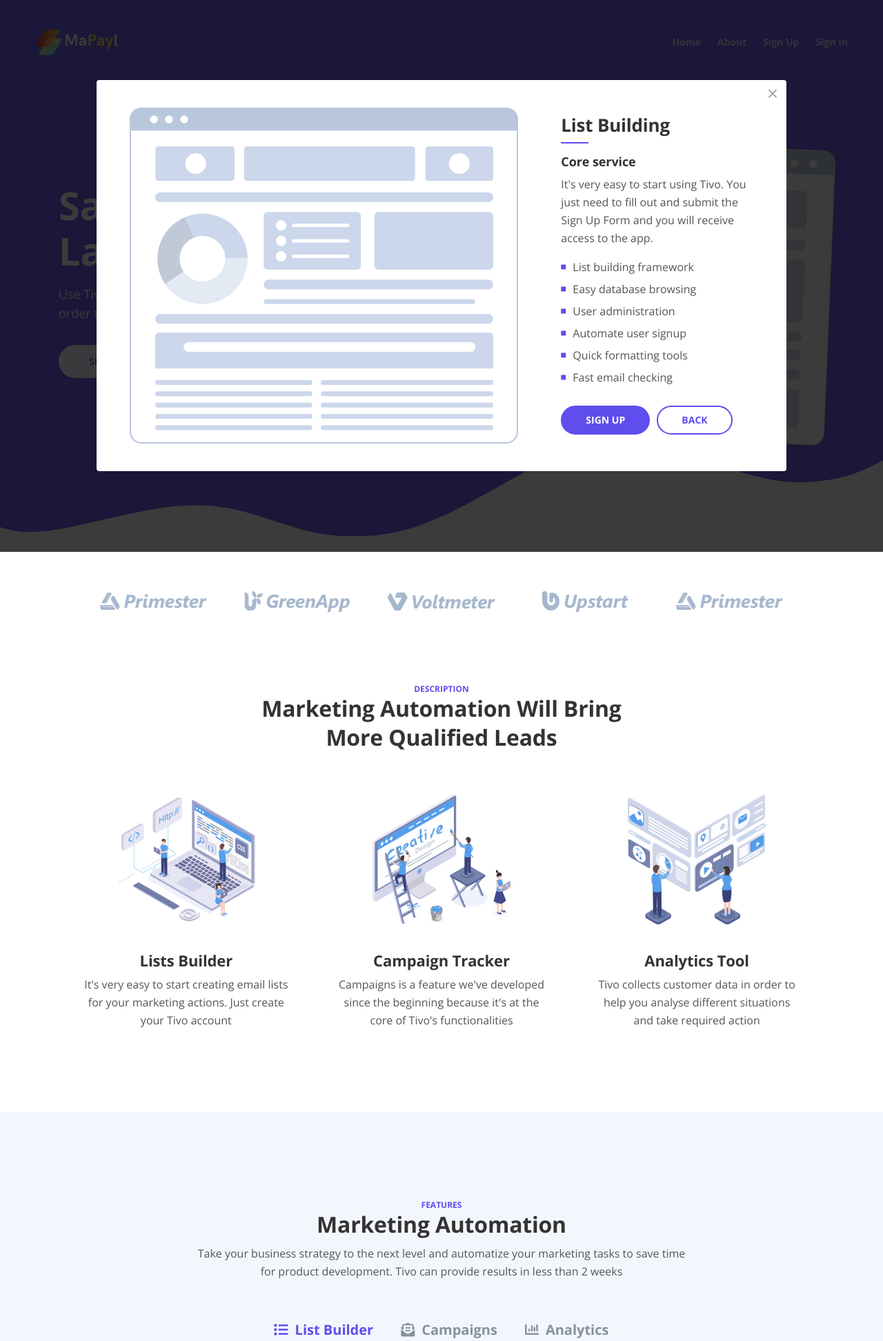
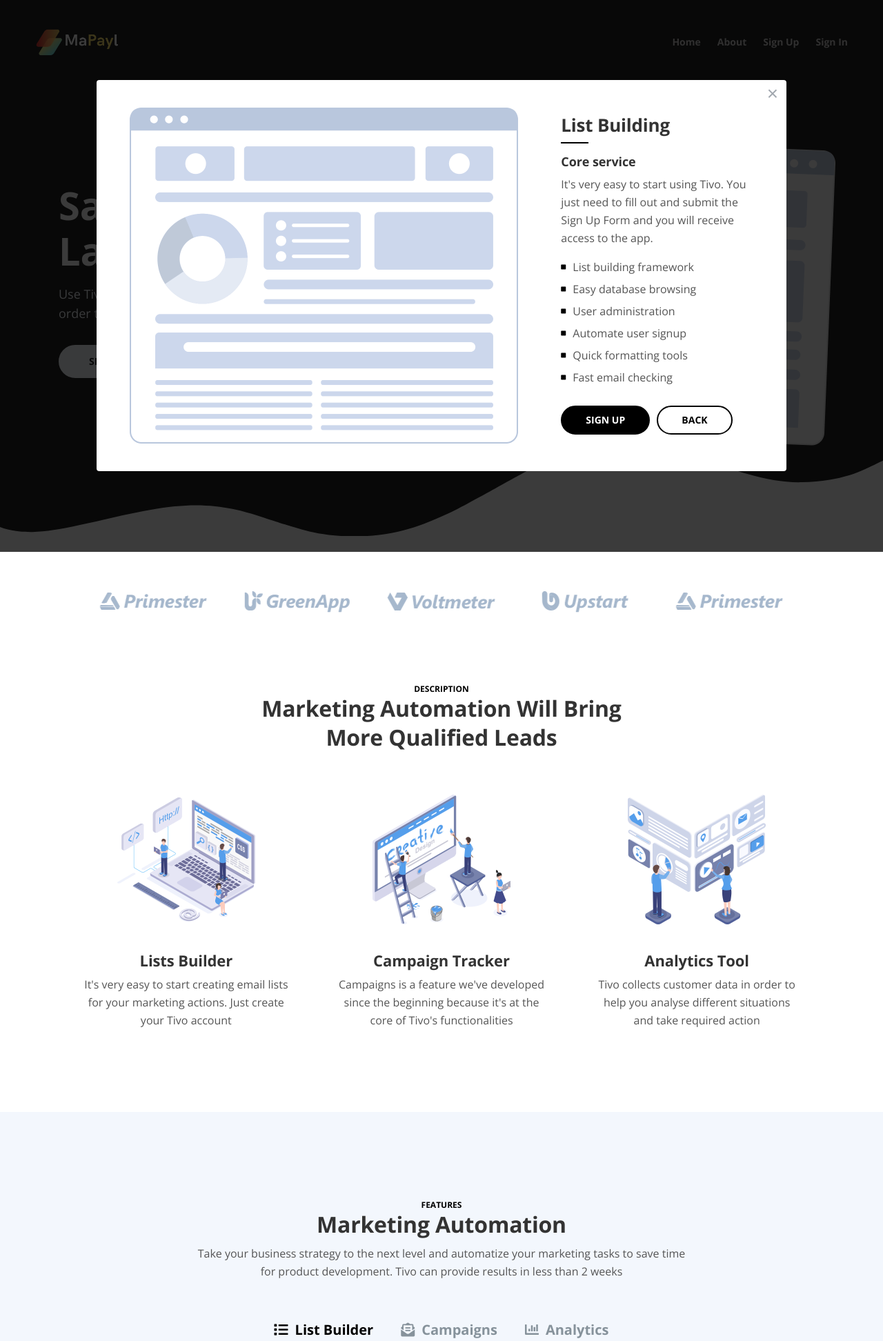
Before and after one commit to rishitashaw/MaPayl, a Django app: page / in a window 1280 px wide, after a click on "LIGHTBOX". Shown: the top 1944 px of the page at 69% size. Run offline with Django 3.2, Linux system fonts and the light colour scheme; some libraries are stand-ins or nearby versions.

Commit message:
color changed

```diff
--- a/mapayl/static/css/styles.css
+++ b/mapayl/static/css/styles.css
@@ -96,7 +96,7 @@ h6 {
 }
 
 .above-heading {
-  color: #5f4dee;
+  color: #000;
   font: 700 0.75rem/0.875rem "Open Sans", sans-serif;
   text-align: center;
 }
@@ -145,15 +145,15 @@ a.white {
 }
 
 .blue {
-  color: #5f4dee;
+  color: #000;
 }
 
 .btn-solid-reg {
   display: inline-block;
   padding: 1.1875rem 2.125rem 1.1875rem 2.125rem;
-  border: 0.125rem solid #5f4dee;
+  border: 0.125rem solid #000;
   border-radius: 2rem;
-  background-color: #5f4dee;
+  background-color: #000;
   color: #fff;
   font: 700 0.875rem/0 "Open Sans", sans-serif;
   text-decoration: none;
@@ -180,24 +180,24 @@ a.white {
 
 .btn-solid-lg:hover {
   background-color: transparent;
-  color: #5f4dee;
+  color: #000;
   text-decoration: none;
 }
 
 .btn-outline-reg {
   display: inline-block;
   padding: 1.1875rem 2.125rem 1.1875rem 2.125rem;
-  border: 0.125rem solid #5f4dee;
+  border: 0.125rem solid #000;
   border-radius: 2rem;
   background-color: transparent;
-  color: #5f4dee;
+  color: #000;
   font: 700 0.875rem/0 "Open Sans", sans-serif;
   text-decoration: none;
   transition: all 0.2s;
 }
 
 .btn-outline-reg:hover {
-  background-color: #5f4dee;
+  background-color: #000;
   color: #fff;
   text-decoration: none;
 }
@@ -812,7 +812,7 @@ input[type="checkbox"] {
 /*    04. Header     */
 /*********************/
 .header {
-  background-color: #5f4dee;
+  background-color: #000;
 }
 
 .header .header-content {
@@ -843,7 +843,7 @@ input[type="checkbox"] {
   margin-left: 0.5rem;
   border-color: #f3f7fd;
   background-color: #f3f7fd;
-  color: #5f4dee;
+  color: #000;
 }
 
 .header .btn-solid-lg:hover {
@@ -951,7 +951,7 @@ input[type="checkbox"] {
 .tabs .nav-link:hover,
 .tabs .nav-link.active {
   background: transparent;
-  color: #5f4dee;
+  color: #000;
 }
 
 .tabs .nav-link .fas {
@@ -1030,7 +1030,7 @@ input[type="checkbox"] {
   margin-bottom: 0.875rem;
   margin-left: 0;
   border: 0;
-  background-color: #5f4dee;
+  background-color: #000;
   text-align: left;
 }
 
@@ -1039,7 +1039,7 @@ input[type="checkbox"] {
 }
 
 .lightbox-basic .list-unstyled .fas {
-  color: #5f4dee;
+  color: #000;
   font-size: 0.5rem;
   line-height: 1.625rem;
 }
@@ -1073,7 +1073,7 @@ input[type="checkbox"] {
   width: auto;
   height: auto;
   margin-left: 0.375rem;
-  color: #5f4dee;
+  color: #000;
   opacity: 1;
 }
 
@@ -1853,7 +1853,7 @@ a:hover.back-to-top {
 
   .tabs .nav-link:hover,
   .tabs .nav-link.active {
-    border-bottom: 2px solid #5f4dee;
+    border-bottom: 2px solid #000;
   }
 
   .tabs .image-container {
--- a/mapayl/templates/base.html
+++ b/mapayl/templates/base.html
@@ -157,21 +157,7 @@
 
     {% block modal %}{% endblock modal %}
     <!-- Footer -->
-    <svg class="footer-frame" data-name="Layer 2" xmlns="http://www.w3.org/2000/svg" preserveAspectRatio="none"
-      viewBox="0 0 1920 79">
-      <defs>
-        <style>
-          .cls-2 {
-            fill: #5f4def;
-          }
 
-        </style>
-      </defs>
-      <title>footer-frame</title>
-      <path class="cls-2"
-        d="M0,72.427C143,12.138,255.5,4.577,328.644,7.943c147.721,6.8,183.881,60.242,320.83,53.737,143-6.793,167.826-68.128,293-60.9,109.095,6.3,115.68,54.364,225.251,57.319,113.58,3.064,138.8-47.711,251.189-41.8,104.012,5.474,109.713,50.4,197.369,46.572,89.549-3.91,124.375-52.563,227.622-50.155A338.646,338.646,0,0,1,1920,23.467V79.75H0V72.427Z"
-        transform="translate(0 -0.188)" />
-    </svg>
     <div class="footer">
       <div class="container">
         <div class="row">
--- a/mapayl/templates/pages/home.html
+++ b/mapayl/templates/pages/home.html
@@ -32,7 +32,7 @@
     <defs>
         <style>
             .cls-1 {
-                fill: #5f4def;
+                fill: #000;
             }
 
         </style>
@@ -809,5 +809,19 @@
     </div> <!-- end of container -->
 </div> <!-- end of form -->
 <!-- end of newsletter -->
+<svg class="footer-frame" data-name="Layer 2" xmlns="http://www.w3.org/2000/svg" preserveAspectRatio="none"
+    viewBox="0 0 1920 79">
+    <defs>
+        <style>
+            .cls-2 {
+                fill: #000;
+            }
 
+        </style>
+    </defs>
+    <title>footer-frame</title>
+    <path class="cls-2"
+        d="M0,72.427C143,12.138,255.5,4.577,328.644,7.943c147.721,6.8,183.881,60.242,320.83,53.737,143-6.793,167.826-68.128,293-60.9,109.095,6.3,115.68,54.364,225.251,57.319,113.58,3.064,138.8-47.711,251.189-41.8,104.012,5.474,109.713,50.4,197.369,46.572,89.549-3.91,124.375-52.563,227.622-50.155A338.646,338.646,0,0,1,1920,23.467V79.75H0V72.427Z"
+        transform="translate(0 -0.188)" />
+</svg>
 {% endblock content %}
```
Also changed, not shown: other parts of mapayl/static/css/styles.css (+34 -34 lines), mapayl/templates/pages/about.html (+14 -0 lines).
